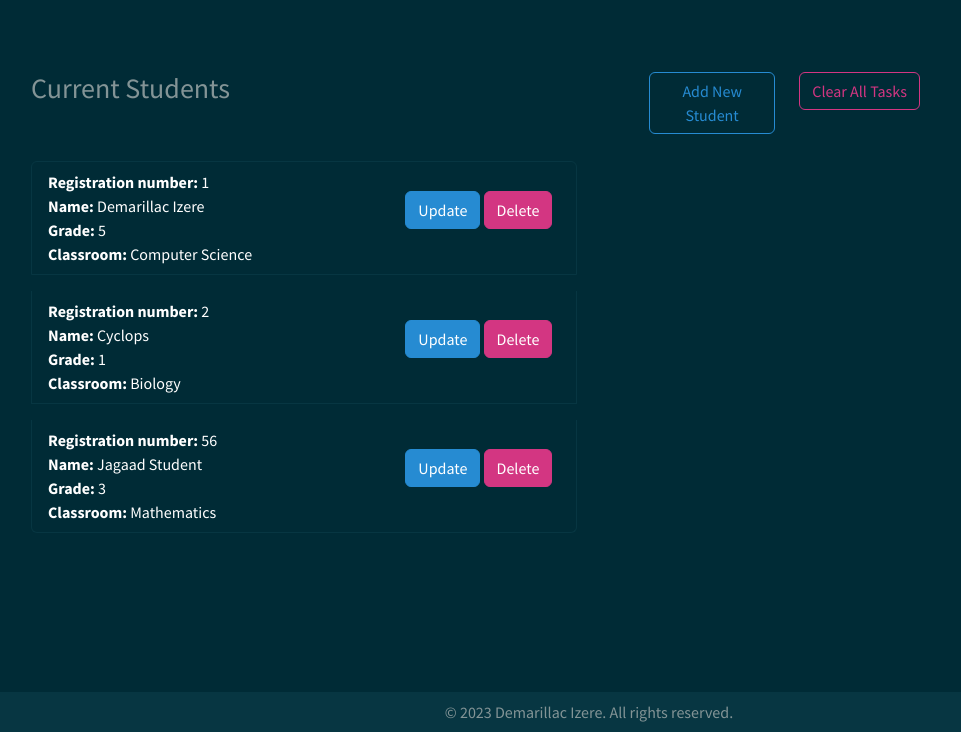
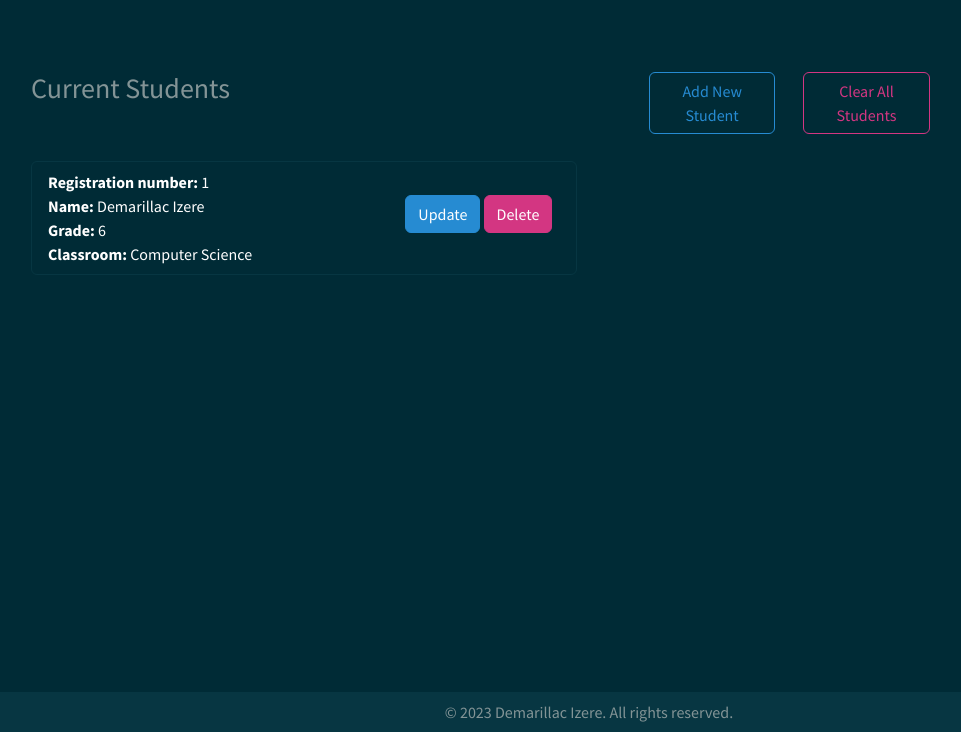
Before and after one commit to demarillacizere/StudentsPortal, a PHP site: page / in a window 1280 px wide. Shown: the part 68-800 px from the top of the page, without its empty margins (51-1012 px from the left). Run offline with PHP 8.4, Linux system fonts and the light colour scheme.

```diff
--- a/data.json
+++ b/data.json
@@ -1 +1 @@
-[{"RegNo":"1","Name":"Demarillac Izere","Grade":5,"Classroom":"Computer Science"},{"RegNo":"2","Name":"Cyclops","Grade":1,"Classroom":"Biology"},{"RegNo":"56","Name":"Jagaad Student","Grade":3,"Classroom":"Mathematics"}]
+[{"RegNo":"1","Name":"Demarillac Izere","Grade":6,"Classroom":"Computer Science"}]
--- a/index.php
+++ b/index.php
@@ -63,14 +63,14 @@ require_once "back-end/app.php";
                                             <?php echo $student['Classroom']; ?>
                                         </p>
                                     </div>
-                                    <div class="col-md-4 text-right">
+                                    <div class="col-sm-4 text-right">
                                         <!-- Update Student Button -->
                                         <button type="button" class="btn btn-info" data-toggle="modal"
                                             data-target="#updateStudentModal<?php echo $student['RegNo']; ?>">
                                             Update
                                         </button>
 
-                                        <form name="task-form" method="post" action="index.php" class="d-inline-block ml-2">
+                                        <form name="task-form" method="post" action="index.php" class="d-inline-block ml-2 pt-2 ">
                                             <button type="submit" class="btn btn-danger" name="remove-student"
                                                 value="<?php echo $student['RegNo']; ?>">
                                                 Delete
@@ -141,14 +141,14 @@ require_once "back-end/app.php";
 
             </div>
 
-            <div class="col-sm-5 row mt-4">
-                <div class='col-sm-4'><button class="btn btn-outline-info" data-toggle="modal"
+            <div class="col-sm-5 row mt-4 gap-1">
+                <div class='col-sm-6 col-md-4'><button class="btn btn-outline-info" data-toggle="modal"
                         data-target="#addStudentModal">Add New
                         Student</button></div>
-                <form class='col-sm-4' name="task-form" method="post" action="index.php">
+                <form class='col-md-4 col-sm-6 ' name="task-form" method="post" action="index.php">
                     <button type="submit" name="clear-students" value="1" class="addBtn btn btn-outline-danger">Clear
                         All
-                        Tasks</button>
+                        Students</button>
                 </form>
             </div>
 
```
Also changed, not shown: README.md.
